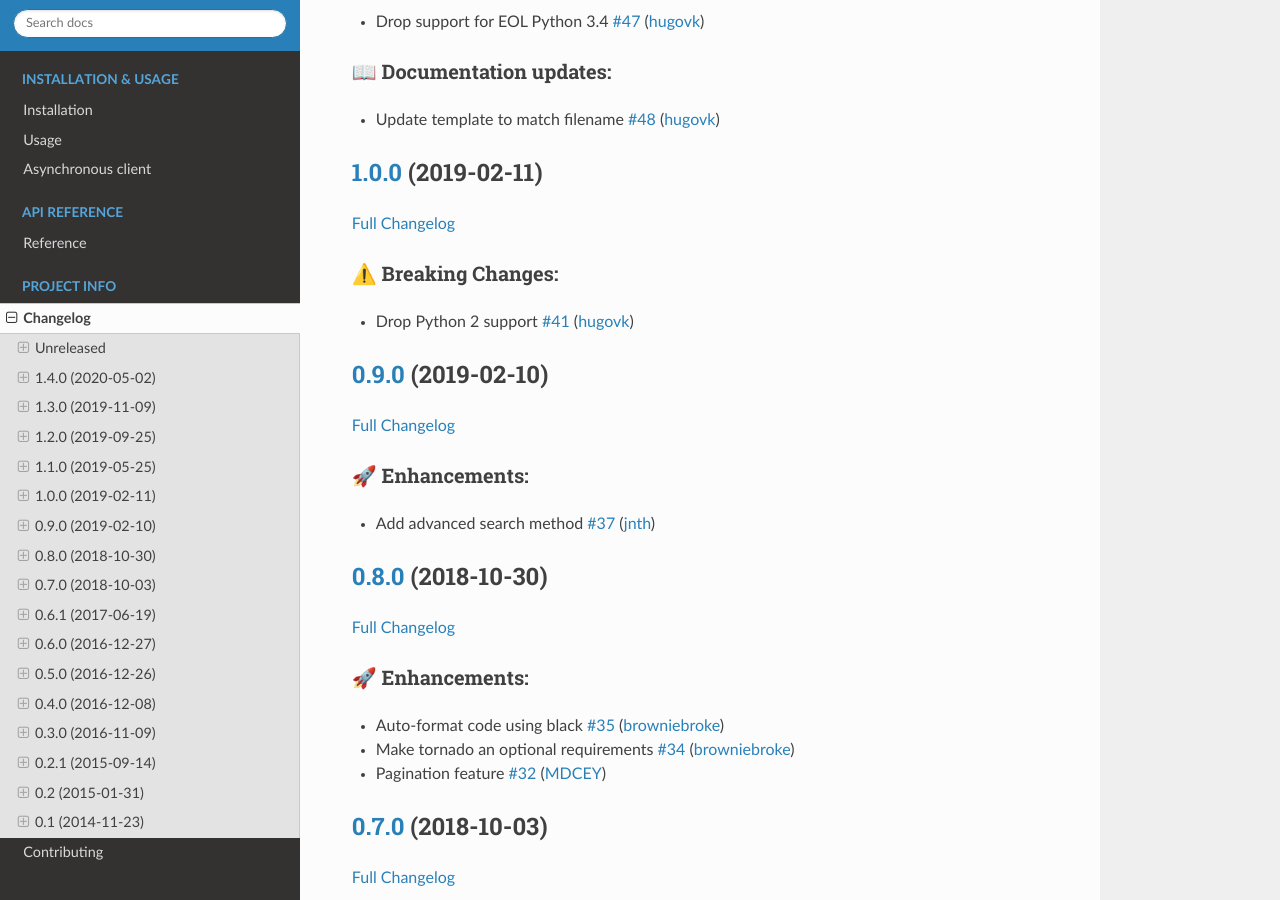
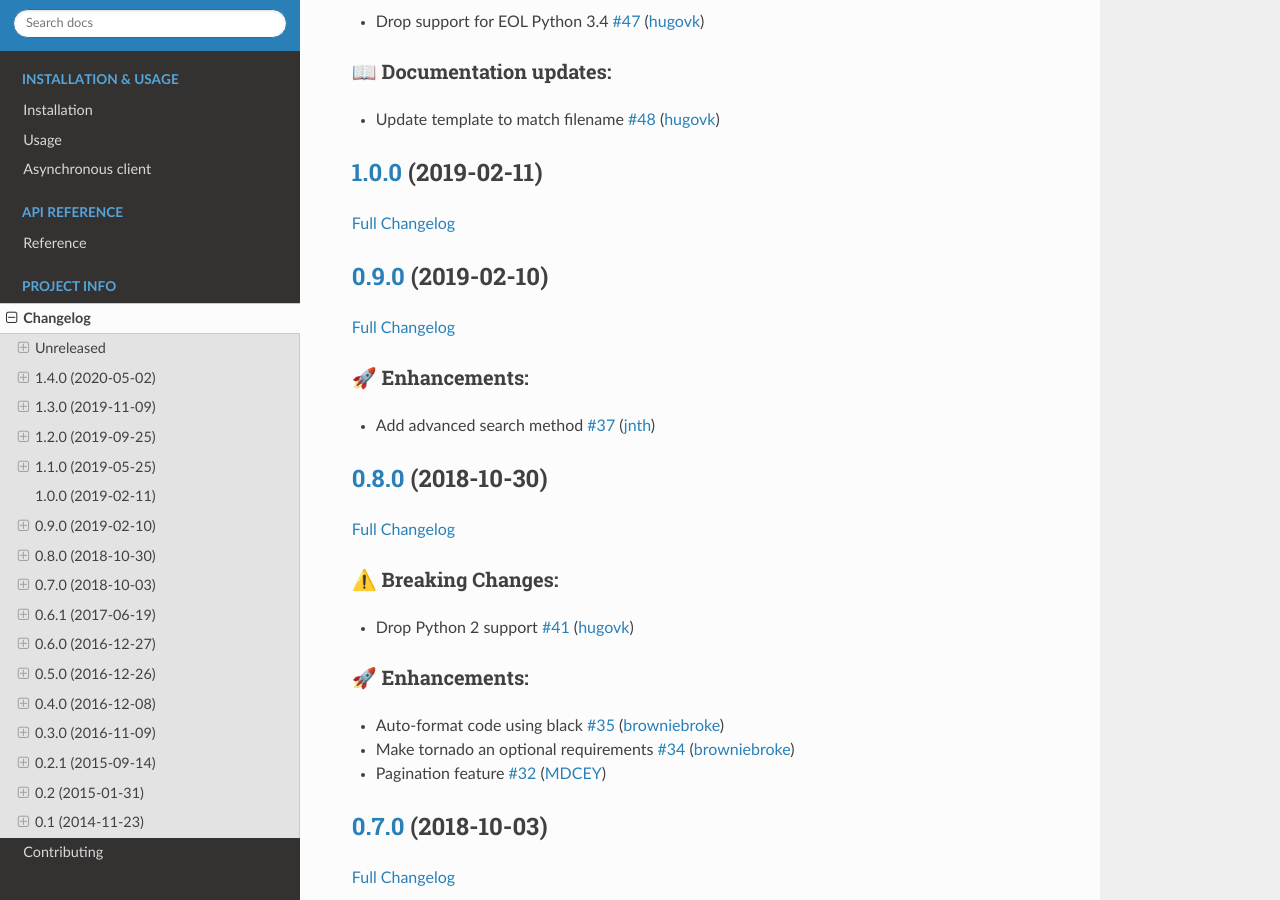
Before and after one commit to browniebroke/deezer-python, a Sphinx documentation site: the page built from docs/source/changelog.md, in a window 1280 px wide and 900 px high, scrolled down 1576 px. Built offline with Sphinx 7.4.7 and the Read the Docs theme 2.0.0, drawn with Linux system fonts in a browser that asks for light colours; part of the change alters nothing that is shown.

```diff
--- a/docs/source/changelog.md
+++ b/docs/source/changelog.md
@@ -67,10 +67,6 @@
 
 [Full Changelog](https://github.com/browniebroke/deezer-python/compare/0.9.0...1.0.0)
 
-### ⚠️ Breaking Changes:
-
-- Drop Python 2 support [\#41](https://github.com/browniebroke/deezer-python/pull/41) ([hugovk](https://github.com/hugovk))
-
 ## [0.9.0](https://github.com/browniebroke/deezer-python/tree/0.9.0) (2019-02-10)
 
 [Full Changelog](https://github.com/browniebroke/deezer-python/compare/0.8.0...0.9.0)
@@ -82,6 +78,10 @@
 ## [0.8.0](https://github.com/browniebroke/deezer-python/tree/0.8.0) (2018-10-30)
 
 [Full Changelog](https://github.com/browniebroke/deezer-python/compare/0.7.0...0.8.0)
+
+### ⚠️ Breaking Changes:
+
+- Drop Python 2 support [\#41](https://github.com/browniebroke/deezer-python/pull/41) ([hugovk](https://github.com/hugovk))
 
 ### 🚀 Enhancements:
 
```
